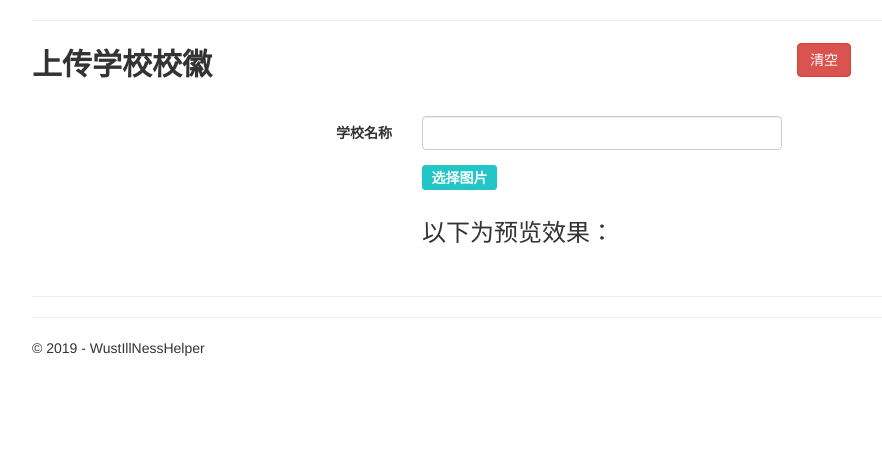
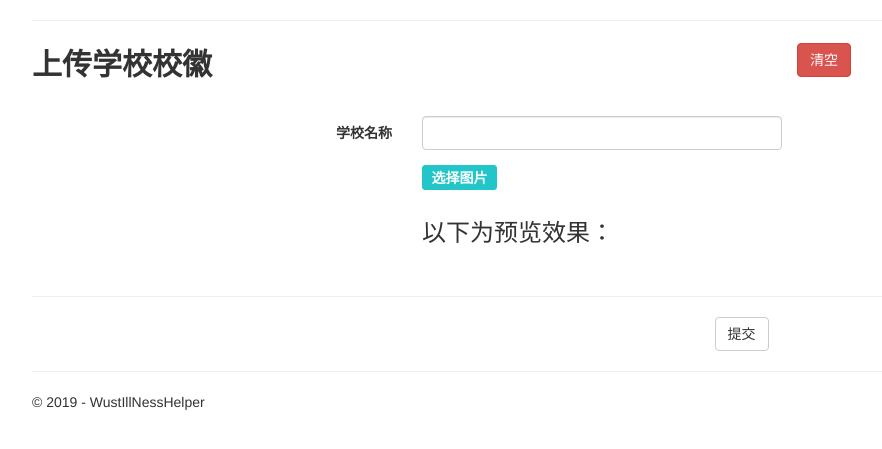
Before and after one commit to lza1047771038/WustIllnessHelperServer, a Django app: a page that uses templates/AddSchoolImage.html in a window 1280 px wide. Shown: the part 81-530 px from the top of the page, without its empty margins (38-920 px from the left). Run offline with Django 3.2, Linux system fonts and the light colour scheme; parts of the project's set-up code (start-up, migrations or seed data) failed here and were passed over; some libraries are stand-ins or nearby versions.

```diff
--- a/templates/AddSchoolImage.html
+++ b/templates/AddSchoolImage.html
@@ -87,7 +87,6 @@
             <div class="form-group">
                 <div class="col-sm-4"></div>
                 <div class="col-sm-4">
-
                     <label type="button" class="bstns">
                         <span>选择图片</span>
                         <input type="file" accept="image/*" onchange="showImg(this)" name="Image">
@@ -97,7 +96,12 @@
                 </div>
             </div>
             <hr />
-
+            <div class="form-group">
+                <div class="col-sm-7"></div>
+                <div class="col-sm-4">
+                    <input class="btn btn-default" type="submit" value="提交">
+                </div>
+            </div>
         </form>
 
 
```
